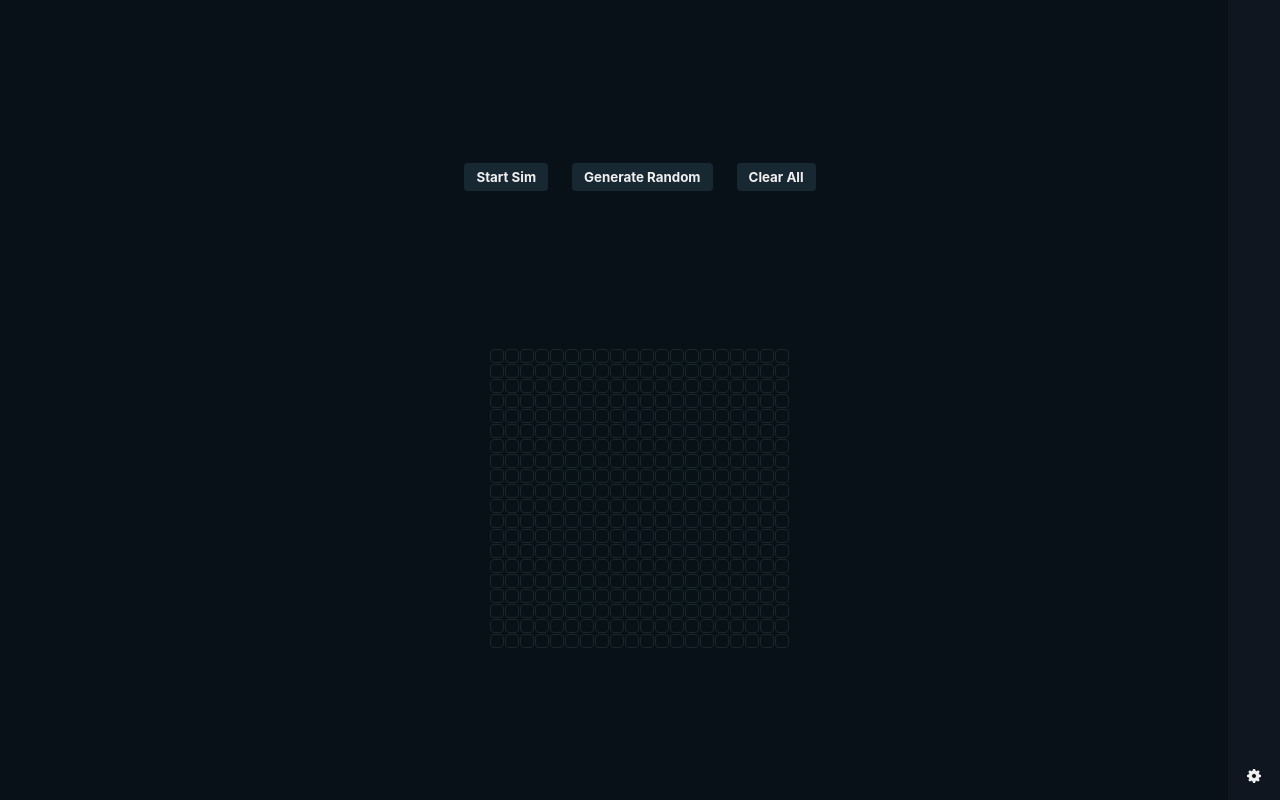
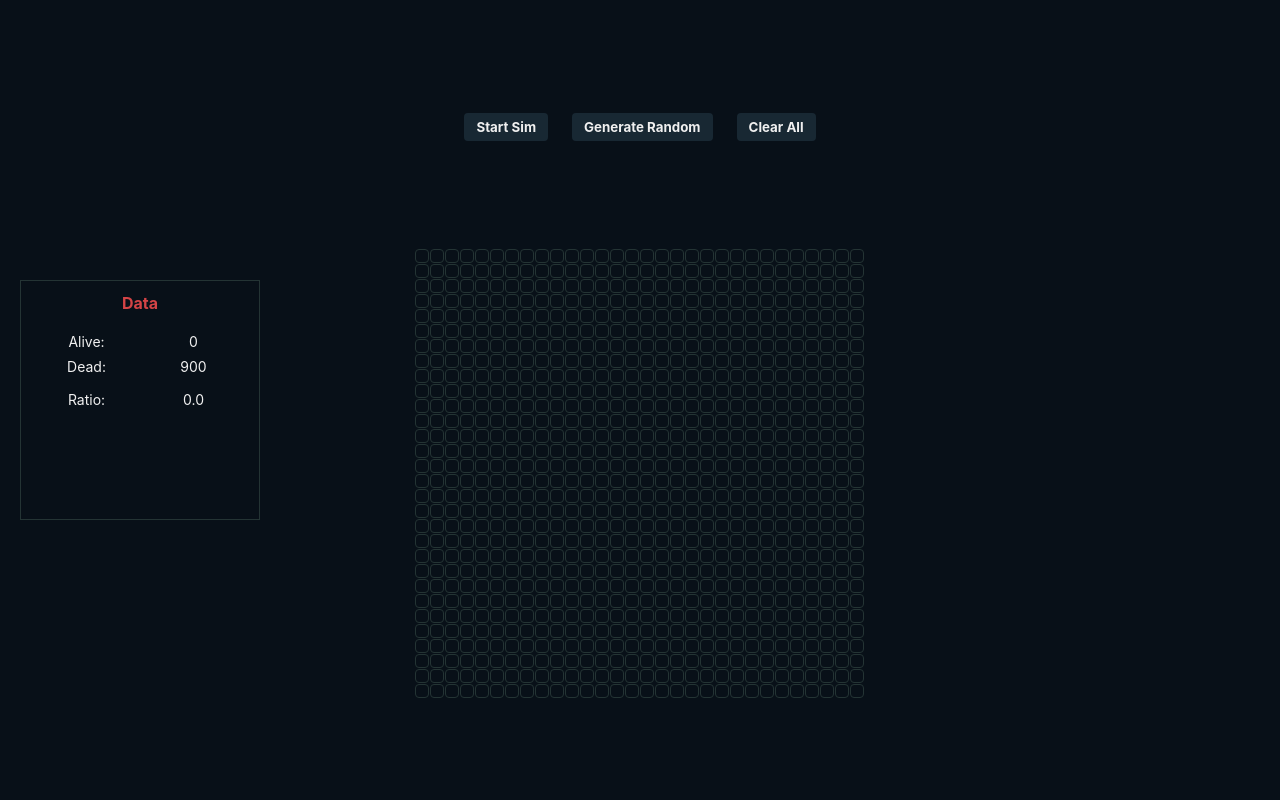
Before and after one commit to ninjaasmoke/game-of-life, a React (Create React App) app: page / in a window 1280 px wide. Built offline with nearby package versions, Linux system fonts and the light colour scheme.

Commit message:
added data

```diff
--- a/src/App.tsx
+++ b/src/App.tsx
@@ -3,6 +3,7 @@ import './App.css';
 import { produce } from 'immer';
 import SideBar from './SideBar';
 import { useAppContext } from './AppContext';
+import LeftData from './LeftData';
 
 
 function App() {
@@ -135,7 +136,11 @@ function App() {
 
         {/* Options */}
 
-        <SideBar />
+        {/* <SideBar /> */}
+
+        {/* Data */}
+
+        <LeftData />
 
       </div>
       <div className="smolscreen">
--- a/src/AppContext.tsx
+++ b/src/AppContext.tsx
@@ -35,7 +35,7 @@ export default function AppWrapper({ children }: { children: any }) {
         }
         return grid;
     }
-    const [gridSize, setGridSize] = useState(20);
+    const [gridSize, setGridSize] = useState(30);
 
     const updateGridSize = (size: number) => {
         setGridSize(size);
--- /dev/null
+++ b/src/LeftData.css
@@ -0,0 +1,39 @@
+.leftData {
+    position: absolute;
+    left: 20px;
+    top: 50%;
+    transform: translateY(-50%);
+
+    padding: 12px;
+
+    display: flex;
+    flex-direction: column;
+    justify-content: flex-start;
+    align-items: center;
+
+    width: 240px;
+    height: 240px;
+
+    border: 1px solid var(--bgSec);
+}
+
+.leftData h4 {
+    color: var(--accent);
+    margin: 0 0 12px;
+}
+
+.data {
+    width: 100%;
+    display: flex;
+    justify-content: center;
+}
+
+.data-data {
+    width: 100%;
+    text-align: center;
+}
+
+.data-data p {
+    font-size: 14px;
+    margin: 8px 0;
+}
--- /dev/null
+++ b/src/LeftData.tsx
@@ -0,0 +1,33 @@
+import React from 'react';
+import { useAppContext } from './AppContext';
+import './LeftData.css';
+
+const LeftData: React.FC = () => {
+    const { grid } = useAppContext();
+    const alive = grid.reduce((t, e) => t.concat(e)).reduce((t, e) => t + e);
+    return (
+        <div className="leftData">
+            <h4>Data</h4>
+            <div className="data">
+                <div className="data-data">
+                    <p>Alive: </p>
+                    <p>Dead: </p>
+                </div>
+                <div className="data-data">
+                    <p>{alive}</p>
+                    <p>{900 - alive}</p>
+                </div>
+            </div>
+            <div className="data">
+                <div className="data-data">
+                    <p>Ratio: </p>
+                </div>
+                <div className="data-data">
+                    <p>{(alive / (900 - alive)).toPrecision(2)}</p>
+                </div>
+            </div>
+        </div>
+    );
+}
+
+export default LeftData;
--- a/src/index.css
+++ b/src/index.css
@@ -1,6 +1,6 @@
 :root {
   --bg: #081018;
-  --bgSec: #182828;
+  --bgSec: #243434;
 
   --accent: #d44446;
   --accentHov: #d4444699;
```
